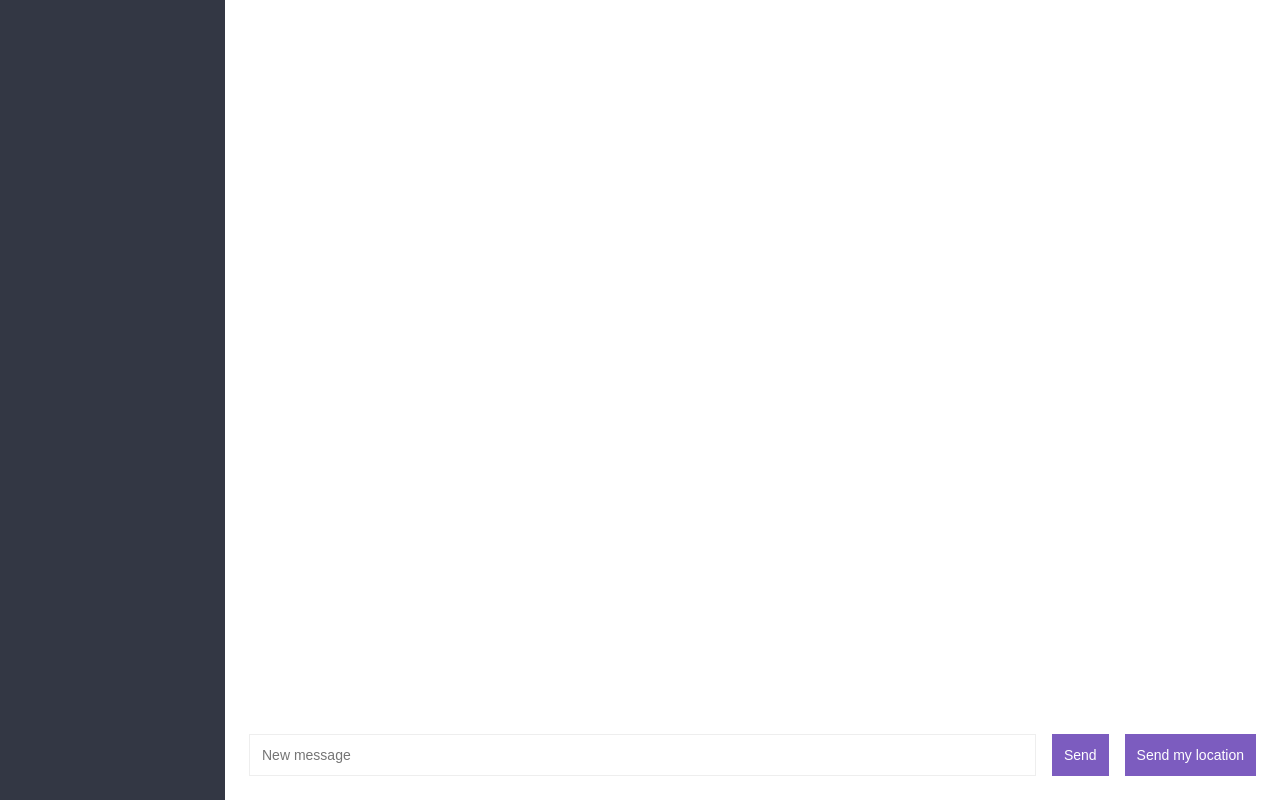
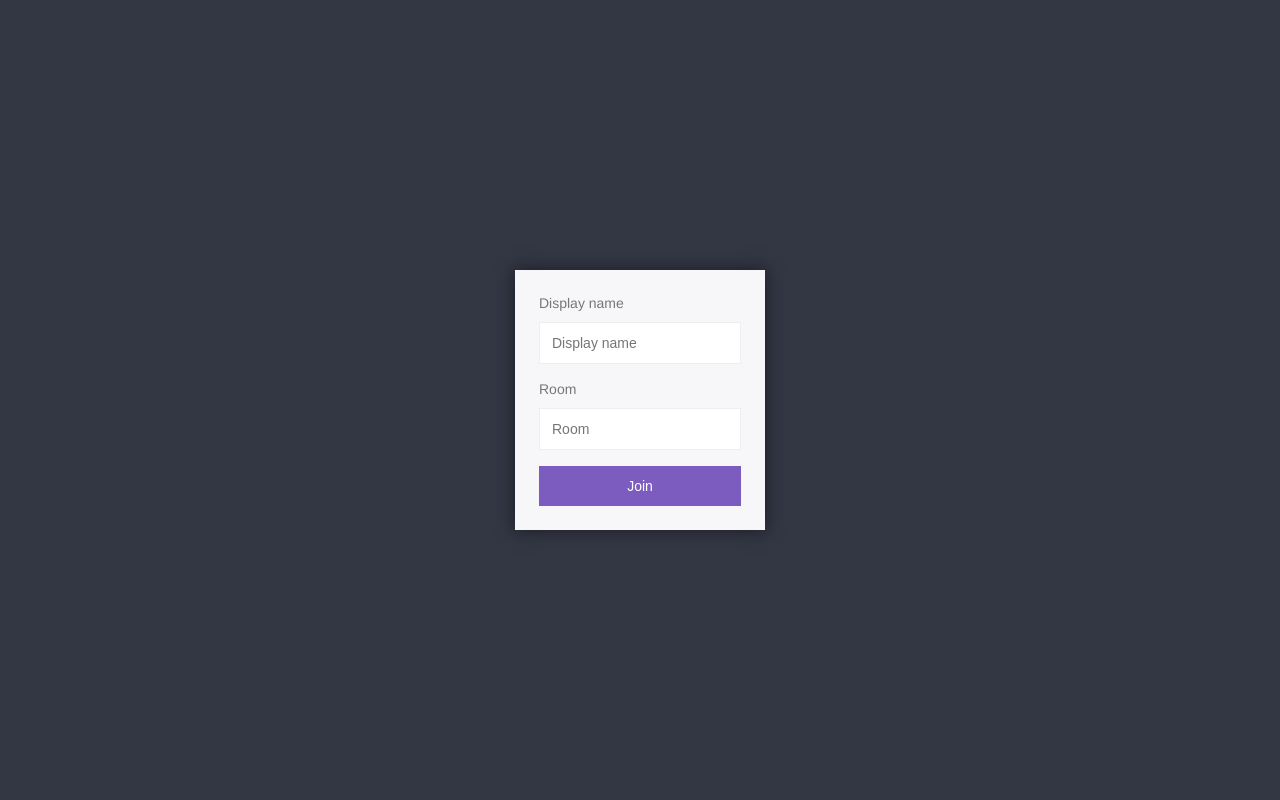
Before and after one commit to MaxBrokhman/chat-app, a website: page public/index.html in a window 1280 px wide. Drawn offline with nearby package versions, Linux system fonts and the light colour scheme; no server answers.

Commit message:
join page added

```diff
--- a/public/css/styles.css
+++ b/public/css/styles.css
@@ -50,8 +50,25 @@ body {
   margin-bottom: 16px;
 }
 
-.location-btn:hover {
+.chat-btn {
+  cursor: pointer;
+  padding: 12px;
+  background: #7C5CBF;
+  border: none;
+  color: white;
+  font-size: 14px;
+  transition: background .3s ease;
+}
+
+.chat-btn:hover {
   background: #6b47b8;
+}
+
+.chat-input {
+  font-size: 14px;
+  outline: none;
+  padding: 12px;
+  border: 1px solid #eeeeee;
 }
 
 .message-form-container {
@@ -68,23 +85,9 @@ body {
 }
 
 .message-input {
-  font-size: 14px;
-  border: 1px solid #eeeeee;
-  outline: none;
   width: 100%;
-  padding: 12px;
   margin: 0 16px 0 0;
   flex-grow: 1;
-}
-
-.location-btn, .message-form-btn {
-  cursor: pointer;
-  padding: 12px;
-  background: #7C5CBF;
-  border: none;
-  color: white;
-  font-size: 14px;
-  transition: background .3s ease;
 }
 
 .message__user-name {
@@ -101,3 +104,35 @@ body {
 .location-message__link {
   color: #0070CC;
 }
+
+.join-container {
+  background: #333744;
+  width: 100vw;
+  height: 100vh;
+  display: flex;
+  justify-content: center;
+  align-items: center;
+}
+
+.join-form__container {
+  box-shadow: 0px 0px 17px 1px #1D1F26;
+  background: #F7F7FA;
+  padding: 24px;
+  width: 250px;
+}
+
+.join-form__input {
+  margin-bottom: 16px;
+  width: 100%;
+}
+
+.join-form__btn {
+  width: 100%;
+}
+
+.join-form__label {
+  display: block;
+  font-size: 14px;
+  margin-bottom: 8px;
+  color: #777;
+}
--- a/public/index.html
+++ b/public/index.html
@@ -6,28 +6,30 @@
     <title>Chat App</title>
   </head>
   <body>
-    <section class="app-container">
-      <h1 class="visually-hidden">Chat Application</h1>
-      <section class="chat-side-bar">
-        <h2 class="visually-hidden">Side Bar</h2>
-      </section>
-      <section class="chat-main">
-        <h2 class="visually-hidden">Messages</h2>
-        <div class="messages-container">
-
-        </div>
-        <div class="message-form-container">
-          <form class="message-form">
-            <input class="message-input" type="text" placeholder="New message">
-            <button class="message-form-btn">Send</button>
-          </form>
-          <button class="location-btn">Send my location</button>
-        </div>
+    <section class="join-container">
+      <h1 class="visually-hidden">Join The Chat</h1>
+      <section class="join-form__container">
+        <h2 class="visually-hidden">Join Chat Form</h2>
+        <form action="/chat.html">
+          <label for="username" class="join-form__label">Display name</label>
+          <input
+            type="text"
+            name="username"
+            placeholder="Display name"
+            class="join-form__input chat-input"
+            required
+          >
+          <label for="roomname" class="join-form__label">Room</label>
+          <input
+            type="text"
+            name="roomname"
+            placeholder="Room"
+            class="join-form__input chat-input"
+            required
+          >
+          <button class="join-form__btn chat-btn">Join</button>
+        </form>
       </section>
     </section>
-
-
-    <script src="/socket.io/socket.io.js"></script>
-    <script src="/js/chat.js"></script>
   </body>
 </html>
```
Also changed, not shown: public/chat.html (added, +33 -0 lines).
